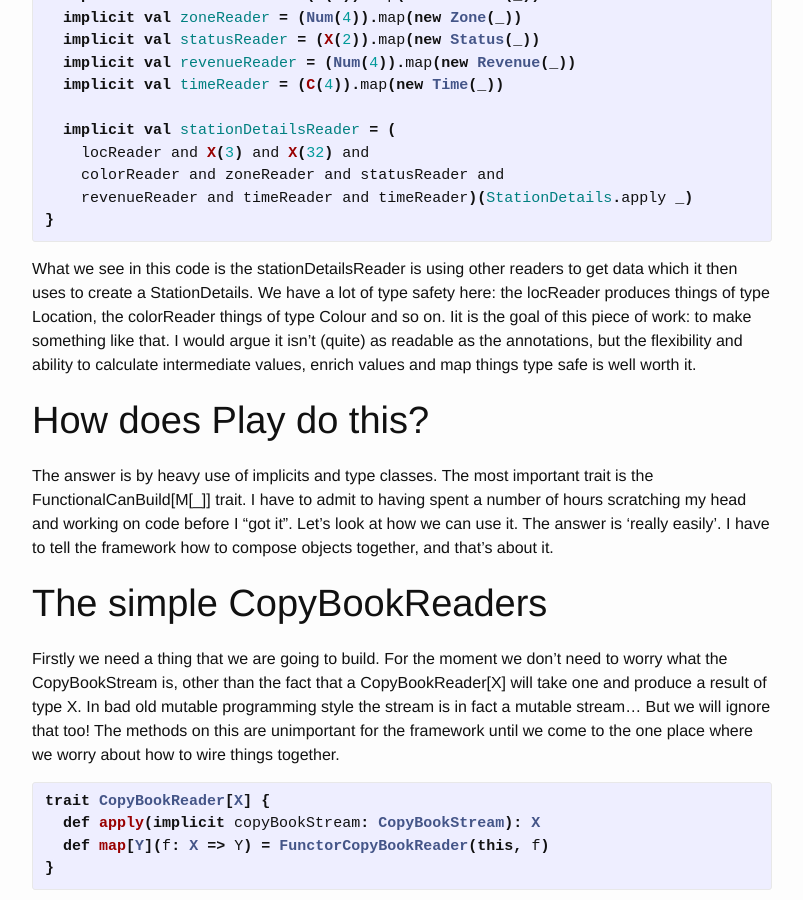
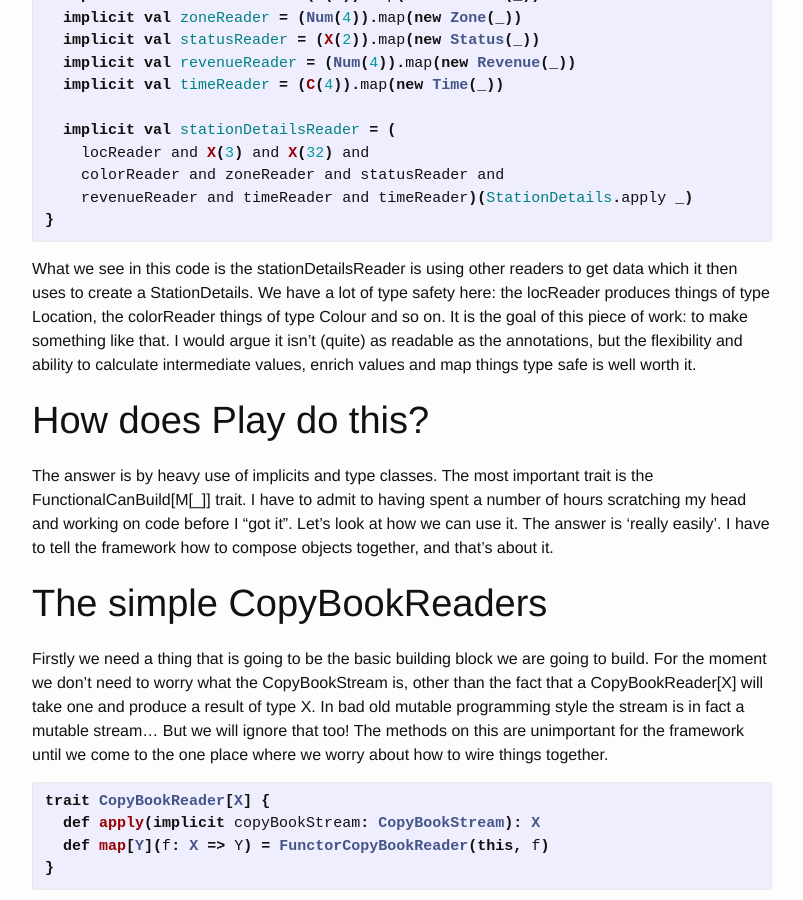
Before and after one commit to phil-rice/Phils-Blog, a Jekyll site: the page built from _posts/2015-11-11-Scala-Functional-Builders-For-Cobol-Copy-Book-Reading.markdown, in a window 1280 px wide and 900 px high, scrolled down 1862 px. Shown: the whole window, without its empty margins (238-1041 px from the left). Built offline with Jekyll 4.4.1, drawn with Linux system fonts in a browser that asks for light colours; some of the changed text lies outside the part shown.

Commit message:
edits to Copy Book

```diff
--- a/_posts/2015-11-11-Scala-Functional-Builders-For-Cobol-Copy-Book-Reading.markdown
+++ b/_posts/2015-11-11-Scala-Functional-Builders-For-Cobol-Copy-Book-Reading.markdown
@@ -40,8 +40,8 @@
                            @C(4) maxInterchange: Int)
 {% endhighlight %}
 This has a very big win that the cobol copy book definitions are very tightly linked to the field names. I've had a number of problems with it though: the major problem
-is that just a little shuffle of position of a field can have impact on the code, and often I will want to do things like changing the types. For example I actually want something
-like this as my domain object. This is challenging to do with the annotation approach.
+is that just a little shuffle of position of a field can have impact on the code, and often I will want to do things like changing the types. If for example I actually wanted something
+like the following as my domain object, it would be challenging to do with the annotation approach.
 
 {% highlight scala %}
 class Location(val loc: Int) extends AnyVal
@@ -77,7 +77,7 @@
 }
 {% endhighlight %}
 What we see in this code is the stationDetailsReader is using other readers to get data which it then uses to create a StationDetails. We have a lot of type safety here: the
-locReader produces things of type Location, the colorReader things of type Colour and so on. Iit is the goal of this piece of work: to make something like that. I would argue
+locReader produces things of type Location, the colorReader things of type Colour and so on. It is the goal of this piece of work: to make something like that. I would argue
 it isn't (quite) as readable as the annotations, but the flexibility and ability to calculate intermediate values, enrich values and map things type safe is well worth it.
 
 #How does Play do this?
@@ -86,7 +86,7 @@
 together, and that's about it.
 
 #The simple CopyBookReaders
-Firstly we need a thing that we are going to build. For the moment we don't need to worry what the CopyBookStream is, other than the fact that a CopyBookReader[X] will
+Firstly we need a thing that is going to be the basic building block we are going to build. For the moment we don't need to worry what the CopyBookStream is, other than the fact that a CopyBookReader[X] will
 take one and produce a result of type X. In bad old mutable programming style the stream is in fact a mutable stream... But we will ignore that too! The methods on this are
 unimportant for the framework until we come to the one place where we worry about how to wire things together.
 {% highlight scala %}
@@ -270,10 +270,11 @@
 
 #Summary
 I expected it to be very hard to do this work, and in the end (to be fair after hours of head scratching) it turned out to be the following
+
 * Define the trait CopyBookReader
 * Create the primitive CopyBookReaders 'read a string of length X', 'read a number of length x' and the CopyBookStream
 * Define how to compose two CopyBookReaders
-* ... and that was mostly it
+* and that was mostly it
 
 The work was actually a pleasure to do, and is very easy to use. I've used it now for half a dozen types of Cobol files. Each time I do it
 I've had to add a new CopyBookReader. For example I had to add a ListCopyBookReader, where there is a value that defines how many times another field is used. It
```
